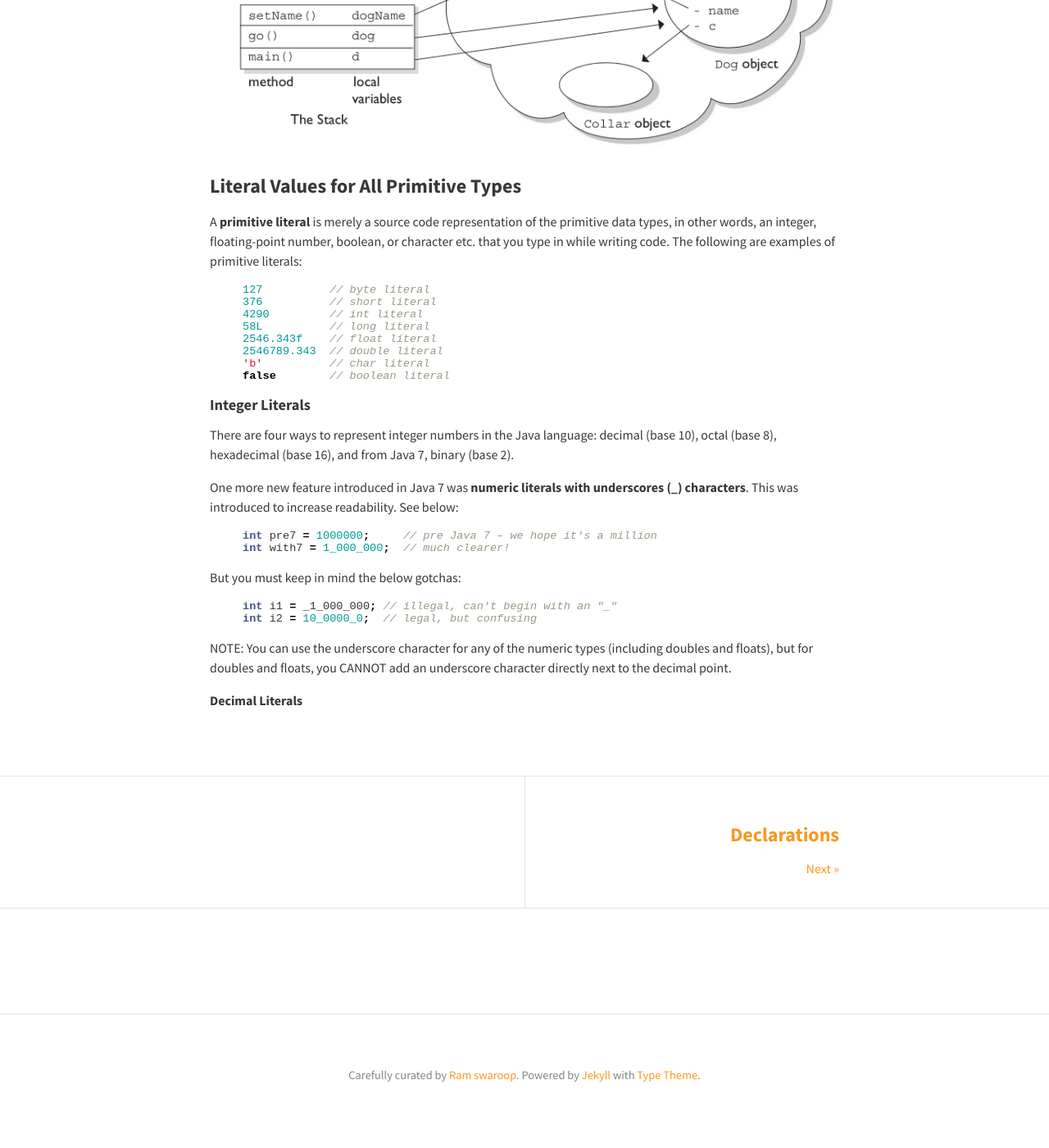
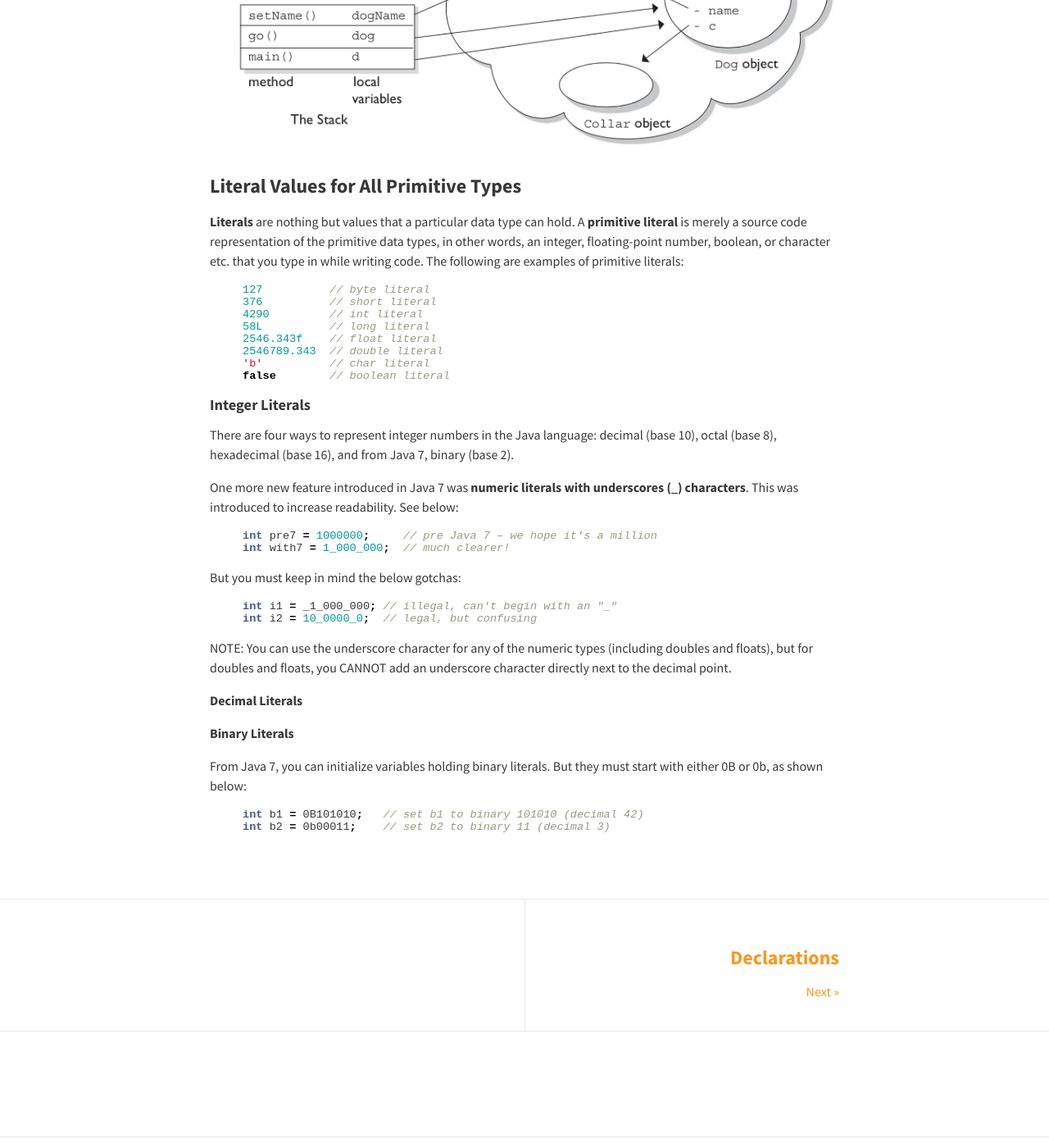
Before and after one commit to rampatra/JavaNotes, a Jekyll site: the page built from _posts/2015-05-14-variables-and-literals.md, in a window 1280 px wide and 1400 px high, scrolled down 1161 px. Shown: the whole window at 82% size. Built offline with Jekyll 4.4.1, drawn with Linux system fonts in a browser that asks for light colours; nearby versions of some CDN libraries; comment, search, counter and statistics services are not loaded.

Commit message:
added content

```diff
--- a/_posts/2015-05-14-variables-and-literals.md
+++ b/_posts/2015-05-14-variables-and-literals.md
@@ -43,9 +43,9 @@ figure below:
 
 ### Literal Values for All Primitive Types
 
-A __primitive literal__ is merely a source code representation of the primitive data types, in other words, an integer,
-floating-point number, boolean, or character etc. that you type in while writing code. The following are examples of
-primitive literals:
+__Literals__ are nothing but values that a particular data type can hold. A __primitive literal__ is merely a source
+code representation of the primitive data types, in other words, an integer, floating-point number, boolean, or
+character etc. that you type in while writing code. The following are examples of primitive literals:
 
 {% highlight java %}
 127          // byte literal
@@ -58,7 +58,7 @@ primitive literals:
 false        // boolean literal
 {% endhighlight %}
 
-####Integer Literals
+#### Integer Literals
 
 There are four ways to represent integer numbers in the Java language: decimal (base 10), octal (base 8),
 hexadecimal (base 16), and from Java 7, binary (base 2).
@@ -81,3 +81,15 @@ NOTE: You can use the underscore character for any of the numeric types (includi
 doubles and floats, you CANNOT add an underscore character directly next to the decimal point.
 
 **Decimal Literals**
+
+
+
+**Binary Literals**
+
+From Java 7, you can initialize variables holding binary literals. But they must start with either 0B or 0b, as shown
+below:
+
+{% highlight java %}
+int b1 = 0B101010;   // set b1 to binary 101010 (decimal 42)
+int b2 = 0b00011;    // set b2 to binary 11 (decimal 3)
+{% endhighlight %}
```
